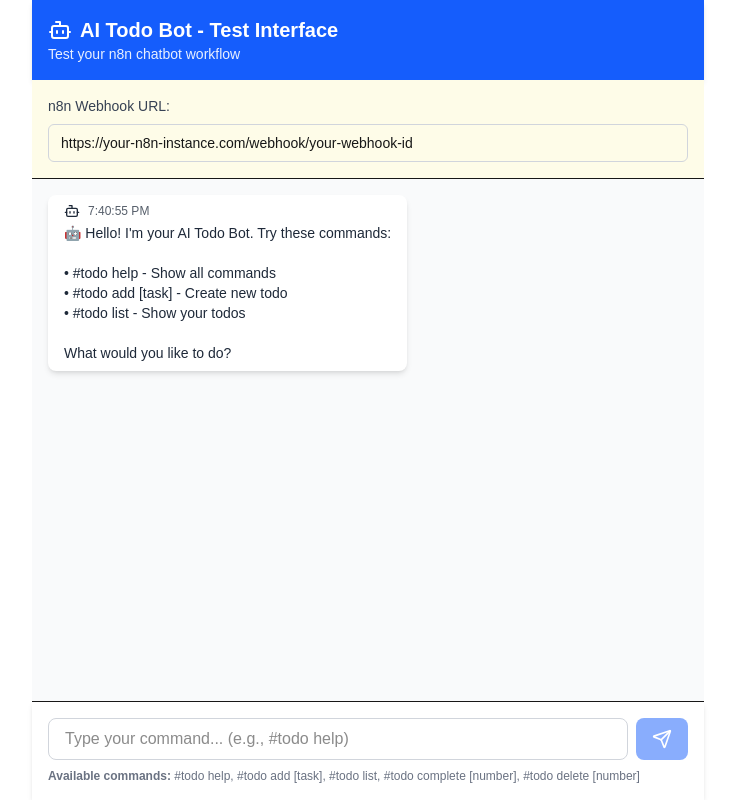
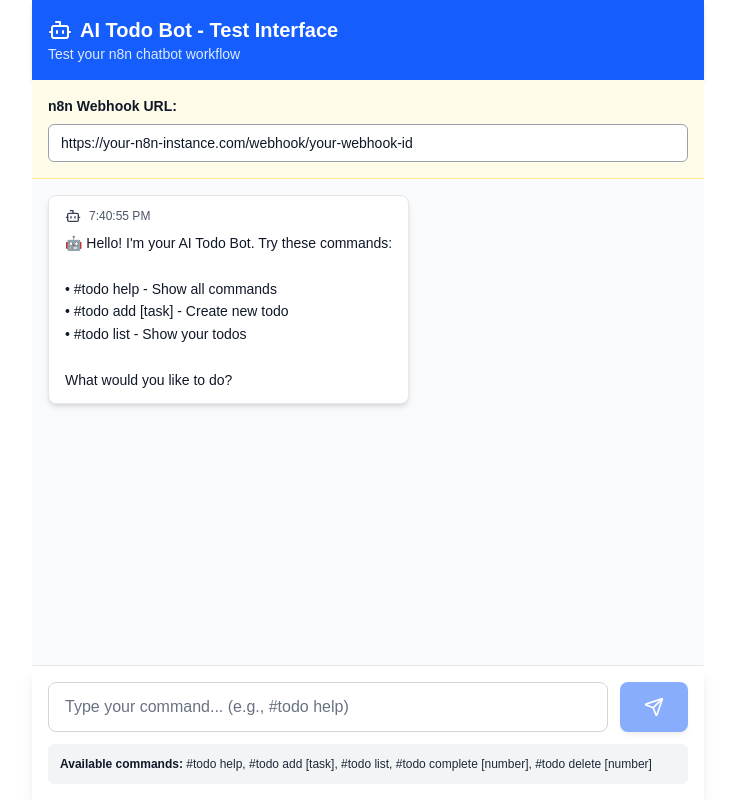
Before and after one commit to juliocode-job/todo-ai-app, a Next.js app: page /chatbot in a window 1280 px wide. Shown: the whole page, without its empty margins (272-1007 px from the left). Built offline with nearby package versions, Linux system fonts and the light colour scheme.

Commit message:
Fix: Improve text readability with darker colors

```diff
--- a/app/chatbot/page.tsx
+++ b/app/chatbot/page.tsx
@@ -91,19 +91,19 @@ export default function SimpleChatInterface() {
   };
 
   return (
-    <div className="max-w-2xl mx-auto h-screen flex flex-col bg-gray-50">
+    <div className="max-w-2xl mx-auto h-screen flex flex-col bg-white">
       {/* Header */}
       <div className="bg-blue-600 text-white p-4 shadow-md">
-        <h1 className="text-xl font-bold flex items-center gap-2">
-          <Bot className="w-6 h-6" />
+        <h1 className="text-xl font-bold flex items-center gap-2 text-white">
+          <Bot className="w-6 h-6 text-white" />
           AI Todo Bot - Test Interface
         </h1>
-        <p className="text-sm opacity-90">Test your n8n chatbot workflow</p>
+        <p className="text-sm text-blue-100">Test your n8n chatbot workflow</p>
       </div>
 
       {/* Webhook Configuration */}
-      <div className="p-4 bg-yellow-50 border-b">
-        <label className="block text-sm font-medium text-gray-700 mb-2">
+      <div className="p-4 bg-yellow-50 border-b border-yellow-200">
+        <label className="block text-sm font-semibold text-gray-900 mb-2">
           n8n Webhook URL:
         </label>
         <input
@@ -111,50 +111,56 @@ export default function SimpleChatInterface() {
           value={webhookUrl}
           onChange={(e) => setWebhookUrl(e.target.value)}
           placeholder="https://your-n8n-instance.com/webhook/your-webhook-id"
-          className="w-full px-3 py-2 border border-gray-300 rounded-md text-sm"
+          className="w-full px-3 py-2 border border-gray-400 rounded-md text-sm text-gray-900 bg-white placeholder-gray-500 focus:border-blue-500 focus:ring-1 focus:ring-blue-500"
         />
       </div>
 
       {/* Messages */}
-      <div className="flex-1 overflow-y-auto p-4 space-y-4">
+      <div className="flex-1 overflow-y-auto p-4 space-y-4 bg-gray-50">
         {messages.map((message) => (
           <div
             key={message.id}
             className={`flex ${message.sender === 'user' ? 'justify-end' : 'justify-start'}`}
           >
             <div
-              className={`max-w-xs lg:max-w-md px-4 py-2 rounded-lg ${
+              className={`max-w-xs lg:max-w-md px-4 py-3 rounded-lg shadow-md ${
                 message.sender === 'user'
                   ? 'bg-blue-600 text-white'
-                  : 'bg-white text-gray-800 shadow-md'
+                  : 'bg-white text-gray-900 border border-gray-200'
               }`}
             >
-              <div className="flex items-center gap-2 mb-1">
+              <div className="flex items-center gap-2 mb-2">
                 {message.sender === 'user' ? (
-                  <User className="w-4 h-4" />
+                  <User className="w-4 h-4 text-white" />
                 ) : (
-                  <Bot className="w-4 h-4" />
+                  <Bot className="w-4 h-4 text-gray-700" />
                 )}
-                <span className="text-xs opacity-75">
+                <span className={`text-xs font-medium ${
+                  message.sender === 'user' ? 'text-blue-100' : 'text-gray-600'
+                }`}>
                   {message.timestamp.toLocaleTimeString()}
                 </span>
               </div>
-              <p className="whitespace-pre-line text-sm">{message.text}</p>
+              <p className={`whitespace-pre-line text-sm leading-relaxed ${
+                message.sender === 'user' ? 'text-white' : 'text-gray-900'
+              }`}>
+                {message.text}
+              </p>
             </div>
           </div>
         ))}
 
         {isLoading && (
           <div className="flex justify-start">
-            <div className="bg-white text-gray-800 shadow-md max-w-xs px-4 py-2 rounded-lg">
+            <div className="bg-white text-gray-900 shadow-md max-w-xs px-4 py-3 rounded-lg border border-gray-200">
               <div className="flex items-center gap-2">
-                <Bot className="w-4 h-4" />
-                <span className="text-xs opacity-75">Bot is typing...</span>
+                <Bot className="w-4 h-4 text-gray-700" />
+                <span className="text-xs font-medium text-gray-600">Bot is typing...</span>
               </div>
               <div className="flex space-x-1 mt-2">
-                <div className="w-2 h-2 bg-gray-400 rounded-full animate-bounce"></div>
-                <div className="w-2 h-2 bg-gray-400 rounded-full animate-bounce" style={{animationDelay: '0.1s'}}></div>
-                <div className="w-2 h-2 bg-gray-400 rounded-full animate-bounce" style={{animationDelay: '0.2s'}}></div>
+                <div className="w-2 h-2 bg-gray-600 rounded-full animate-bounce"></div>
+                <div className="w-2 h-2 bg-gray-600 rounded-full animate-bounce" style={{animationDelay: '0.1s'}}></div>
+                <div className="w-2 h-2 bg-gray-600 rounded-full animate-bounce" style={{animationDelay: '0.2s'}}></div>
               </div>
             </div>
           </div>
@@ -162,28 +168,29 @@ export default function SimpleChatInterface() {
       </div>
 
       {/* Input */}
-      <div className="p-4 bg-white border-t shadow-md">
-        <div className="flex gap-2">
+      <div className="p-4 bg-white border-t border-gray-200 shadow-lg">
+        <div className="flex gap-3">
           <textarea
             value={inputMessage}
             onChange={(e) => setInputMessage(e.target.value)}
             onKeyPress={handleKeyPress}
             placeholder="Type your command... (e.g., #todo help)"
-            className="flex-1 px-4 py-2 border border-gray-300 rounded-lg resize-none focus:outline-none focus:ring-2 focus:ring-blue-500"
+            className="flex-1 px-4 py-3 border border-gray-300 rounded-lg resize-none focus:outline-none focus:ring-2 focus:ring-blue-500 focus:border-blue-500 text-gray-900 placeholder-gray-500 bg-white"
             rows={1}
             disabled={isLoading}
           />
           <button
             onClick={sendMessage}
             disabled={isLoading || !inputMessage.trim()}
-            className="px-4 py-2 bg-blue-600 text-white rounded-lg hover:bg-blue-700 disabled:opacity-50 disabled:cursor-not-allowed"
+            className="px-6 py-3 bg-blue-600 text-white rounded-lg hover:bg-blue-700 disabled:opacity-50 disabled:cursor-not-allowed transition-colors shadow-md"
           >
             <Send className="w-5 h-5" />
           </button>
         </div>
 
-        <div className="mt-2 text-xs text-gray-500">
-          <strong>Available commands:</strong> #todo help, #todo add [task], #todo list, #todo complete [number], #todo delete [number]
+        <div className="mt-3 text-xs text-gray-700 bg-gray-100 p-3 rounded-md">
+          <strong className="text-gray-900">Available commands:</strong>
+          <span className="text-gray-800"> #todo help, #todo add [task], #todo list, #todo complete [number], #todo delete [number]</span>
         </div>
       </div>
     </div>
```
